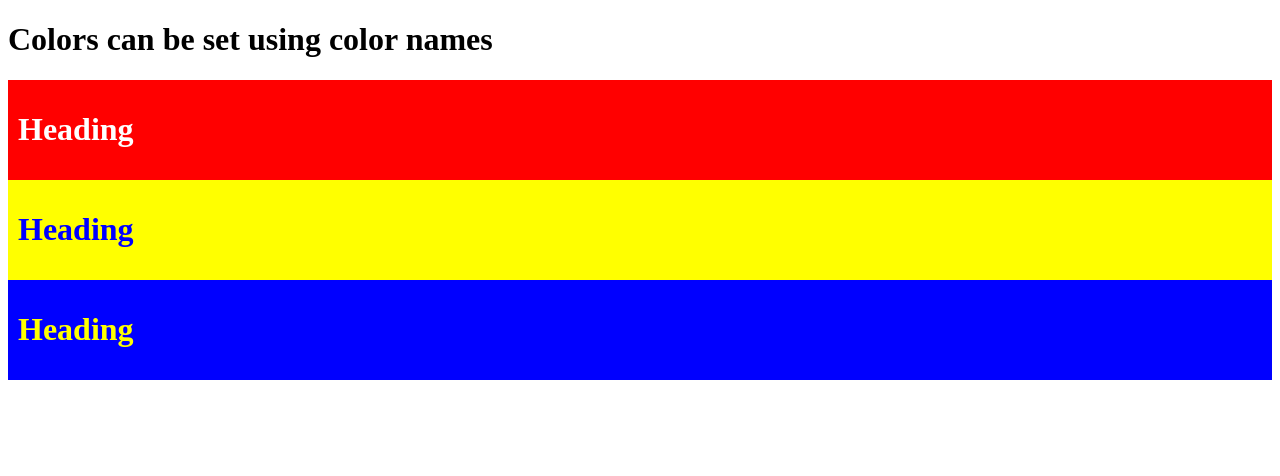
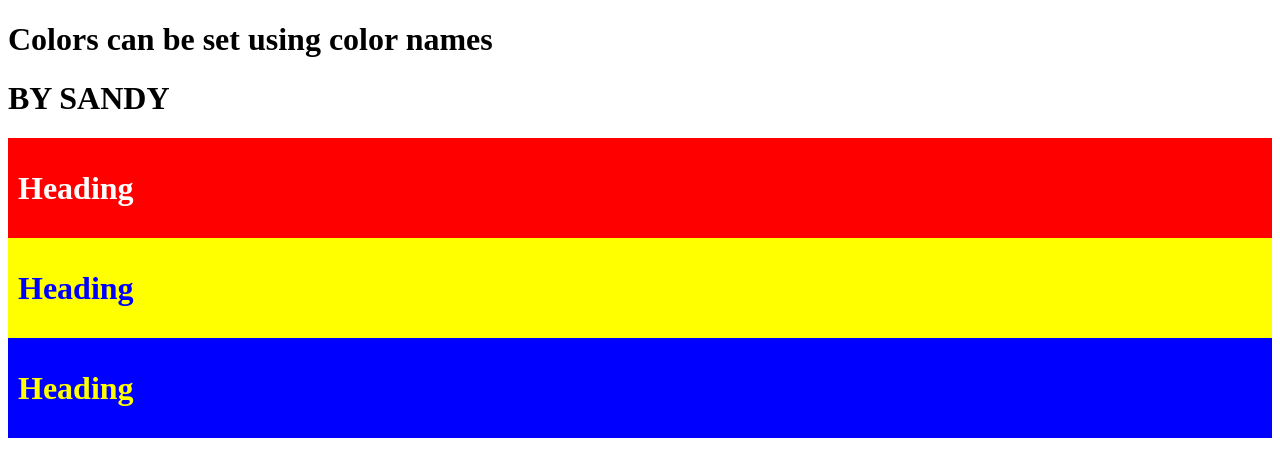
Before and after one commit to ashoksundeep/CIbuild, a plain HTML site: page index.html in a window 1280 px wide. Drawn offline with Linux system fonts and the light colour scheme.

```diff
--- a/index.html
+++ b/index.html
@@ -6,6 +6,7 @@
 <body>
 
 <h1>Colors can be set using color names</h1>
+<h1>BY SANDY</h1>
 
 <div style="background-color:red">
   <h1 style="color:white">Heading</h1>
```
